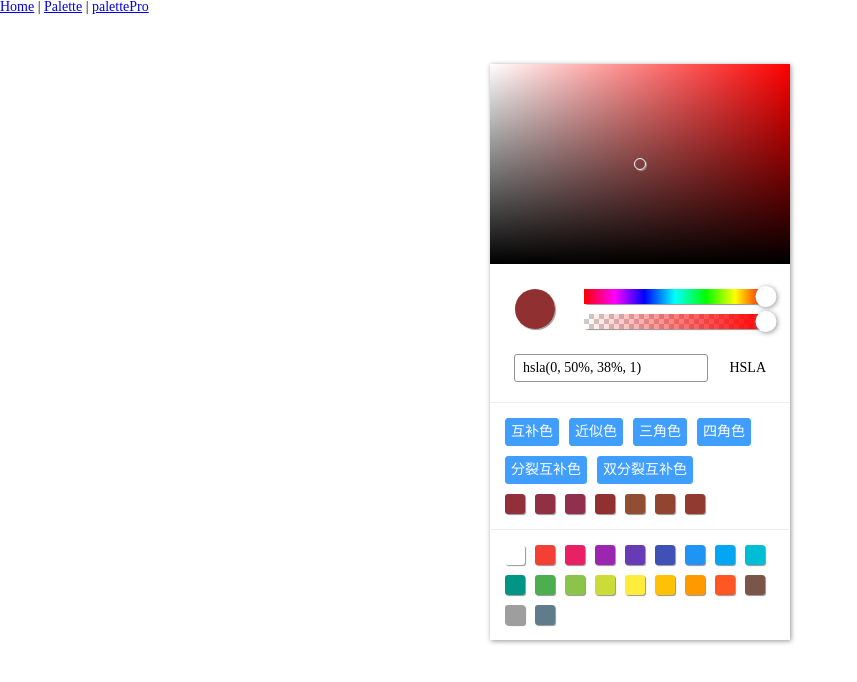
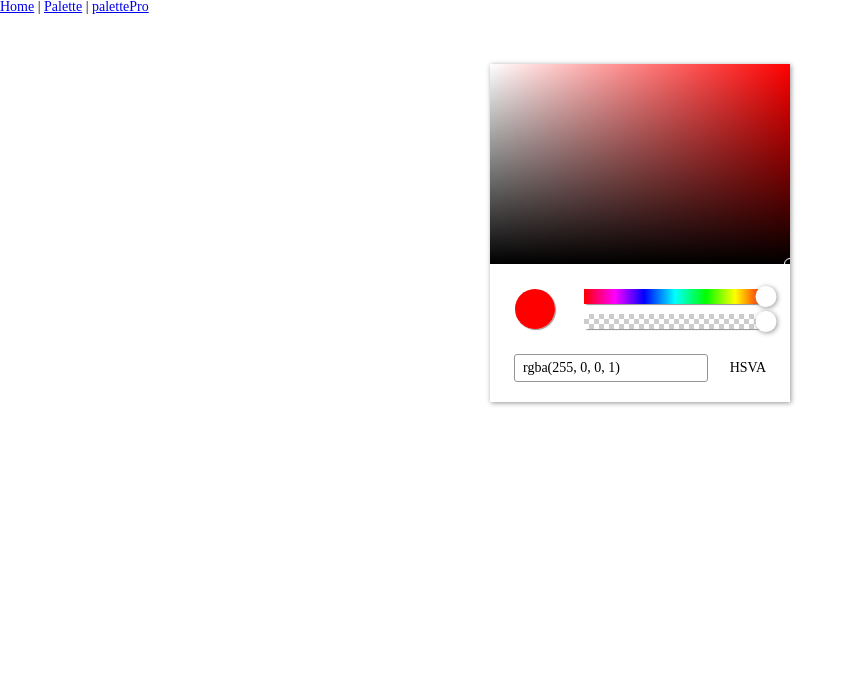
Before and after one commit to jsjzh/vue-tiny-code, a Vue app: page /palettePro in a window 1280 px wide. Shown: the top 682 px of the page, without its empty margins (0-857 px from the left). Built offline with nearby package versions, Linux system fonts and the light colour scheme.

Commit message:
提交一下 回家继续刚

```diff
--- a/src/components/palettePro/color.js
+++ b/src/components/palettePro/color.js
@@ -1,18 +1,75 @@
+ function isOnePointZero(n) {
+   return typeof n === 'string' && n.indexOf('.') !== -1 && parseFloat(n) === 1;
+ };
+
+ function isPercentage(n) {
+   return typeof n === 'string' && n.indexOf('%') !== -1;
+ };
+
+ const bound01 = function (value, max) {
+   if (isOnePointZero(value)) value = '100%';
+
+   const processPercent = isPercentage(value);
+   value = Math.min(max, Math.max(0, parseFloat(value)));
+
+   // Automatically convert percentage into number
+   if (processPercent) {
+     value = parseInt(value * max, 10) / 100;
+   }
+
+   // Handle floating point rounding errors
+   if ((Math.abs(value - max) < 0.000001)) {
+     return 1;
+   }
+
+   // Convert into [0, 1] range if it isn't already
+   return (value % max) / parseFloat(max);
+ };
+
+ function hsv2rgb(h, s, v) {
+   debugger
+   h = bound01(h, 360) * 6;
+   s = bound01(s, 100);
+   v = bound01(v, 100);
+
+   const i = Math.floor(h);
+   const f = h - i;
+   const p = v * (1 - s);
+   const q = v * (1 - f * s);
+   const t = v * (1 - (1 - f) * s);
+   const mod = i % 6;
+   const r = [v, q, p, p, t, v][mod];
+   const g = [t, v, v, q, p, p][mod];
+   const b = [p, p, t, v, v, q][mod];
+
+   return {
+     r: Math.round(r * 255),
+     g: Math.round(g * 255),
+     b: Math.round(b * 255)
+   };
+ };
+
+
+
+
+
+ // 内部使用颜色之前 默认需要转换成 HSVA 模式
  export default class Color {
    constructor(options) {
 
      this.count = options.precision || 12 * 5;
      this.pure = options.pure || "";
      this.value = options.value || "";
-    this.format = options.format || "hsla";
+     this.format = options.format || "hsva";
 
      this.recomColors = ["hsla(4, 90%, 100%, 1)", "hsla(4, 90%, 58%, 1)", "hsla(340, 82%, 52%, 1)", "hsla(291, 64%, 42%, 1)", "hsla(262, 52%, 47%, 1)", "hsla(231, 48%, 48%, 1)", "hsla(207, 90%, 54%, 1)", "hsla(199, 98%, 48%, 1)", "hsla(187, 100%, 42%, 1)", "hsla(174, 100%, 29%, 1)", "hsla(122, 39%, 49%, 1)", "hsla(88, 50%, 53%, 1)", "hsla(66, 70%, 54%, 1)", "hsla(54, 100%, 62%, 1)", "hsla(45, 100%, 51%, 1)", "hsla(36, 100%, 50%, 1)", "hsla(14, 100%, 57%, 1)", "hsla(16, 25%, 38%, 1)", "hsla(0, 0%, 62%, 1)", "hsla(200, 18%, 46%, 1)"];
 
      this._hue = 0;
      this._saturation = 100;
-    this._lightness = 50;
+     this._value = 100;
      this._trans = 1;
-    this._value = "";
+
+     this.$value = "";
 
      this._chunkAngle = 360 / this.count;
 
@@ -28,11 +85,10 @@ export default class Color {
      return this[prop];
    }
 
-  rate2hsla(sat, light, hue, trans) {
-    this._hue = Math.round(Math.abs(hue / 100 * 360 - 360));
+   rate2hsva(sat, value, hue, trans) {
+     this._hue = Math.round(360 - (hue / 100 * 360));
      this._saturation = Math.round(sat);
-    // this._lightness = Math.round((1 - sat / 200) * (100 - light));
-    this._lightness = Math.round((50 - light / 2) * (1 + (100 - sat) / 100));
+     this._value = Math.round(value);
      this._trans = Math.floor(trans / 100 * 100) / 100;
      this._handleChange();
    }
@@ -90,17 +146,19 @@ export default class Color {
    }
 
    _handleChange() {
-    this._value = `hsla(${this._hue}, ${this._saturation}%, ${this._lightness}%, ${this._trans})`;
-    this.pure = `hsla(${this._hue}, 100%, 50%, 1)`;
-    switch (this.format) {
-      case "hsla":
-        this.value = this._value
-        break;
+     const { r, g, b } = hsv2rgb(this._hue, this._saturation, this._value)
+     this.$value = `rgba(${r}, ${g}, ${b}, ${this._trans})`;
 
-      default:
-        break;
-    }
-    console.log(this._value);
+     this.pure = `hsva(${this._hue}, 100%, 100%, 1)`;
+     // switch (this.format) {
+     //   case "hsla":
+     //     this.value = this._value
+     //     break;
+
+     //   default:
+     //     break;
+     // }
+     console.log(this.$value);
    }
 
  }
--- a/src/components/palettePro/palettePro.vue
+++ b/src/components/palettePro/palettePro.vue
@@ -5,7 +5,7 @@
       <div class="bgd current-bgd" :style="{'backgroundColor': pureColor}"></div>
       <div class="bgd white-bgd"></div>
       <div class="bgd black-bgd"></div>
-      <div ref="dot" class="color-dot" :style="{'left': `${satLeft}%`, 'top': `${lightTop}%`}"></div>
+      <div ref="dot" class="color-dot" :style="{'left': `${satLeft}%`, 'top': `${valueTop}%`}"></div>
     </div>
 
     <div class="controller-stage">
@@ -26,23 +26,22 @@
       </div>
       <div class="current-color-text-stage">
         <input id="current-color-text" type="text" class="current-color-input" v-model="_currentColor">
-        <label for="current-color-text" class="current-color-label">HSLA</label>
+        <label for="current-color-text" class="current-color-label">HSVA</label>
       </div>
     </div>
 
-    <div class="show-stage">
+    <!-- <div class="show-stage">
       <div class="show-toggle-stage flex-start-stage">
         <button class="show-toggle-btn" @click="(blendent = item.value, update())" v-for="item in blendents" :key="item.label">{{item.label}}</button>
       </div>
       <div class="show-color-stage flex-start-stage">
         <div class="show-color-item" title="点击复制" @click="handleCopyColor(color)" v-for="(color, index) in showColors" :key="index" :style="{'backgroundColor': color}"></div>
       </div>
+    </div> -->
 
-    </div>
-
-    <div class="recom-stage flex-start-stage">
+    <!-- <div class="recom-stage flex-start-stage">
       <div class="recom-color-item" @click="handleSetColor(color)" v-for="(color, index) in recomColors" :key="index" :style="{'backgroundColor': color}"></div>
-    </div>
+    </div> -->
 
   </div>
 </template>
@@ -62,8 +61,8 @@ export default {
     });
     return {
       color,
-      satLeft: 50,
-      lightTop: 50,
+      satLeft: 100,
+      valueTop: 100,
       hueLeft: 100,
       transLeft: 100,
       pureColor: undefined,
@@ -87,32 +86,32 @@ export default {
     }
   },
   methods: {
-    handleSetColor(color) {
-      let arr = color
-        .split(/hsla\(|\s|\,|\)|\%/gi)
-        .reduce((sum, item) => (item ? [...sum, +item] : sum), []);
+    // handleSetColor(color) {
+    //   let arr = color
+    //     .split(/hsla\(|\s|\,|\)|\%/gi)
+    //     .reduce((sum, item) => (item ? [...sum, +item] : sum), []);
 
-      this.hueLeft = (1 - arr[0] / 360) * 100;
-      this.satLeft = arr[1];
-      // this.lightTop = 100 - arr[2] / (1 - arr[1] / 200);
-      this.lightTop = (50 - arr[2] / (1 + (100 - arr[1]) / 100)) * 2;
-      this.transLeft = arr[3] * 100;
-      this.update();
-    },
+    //   this.hueLeft = (1 - arr[0] / 360) * 100;
+    //   this.satLeft = arr[1];
+    //   // this.lightTop = 100 - arr[2] / (1 - arr[1] / 200);
+    //   this.lightTop = (50 - arr[2] / (1 + (100 - arr[1]) / 100)) * 2;
+    //   this.transLeft = arr[3] * 100;
+    //   this.update();
+    // },
 
     handleCopyColor(color) {
       paste(color);
     },
 
     update() {
-      this.color.rate2hsla(
+      this.color.rate2hsva(
         this.satLeft,
-        this.lightTop,
+        this.valueTop,
         this.hueLeft,
         this.transLeft
       );
-      this.showColors = this.color.blendent(this.blendent || "similar");
-      this.currentColor = this.color.get("value");
+      // this.showColors = this.color.blendent(this.blendent || "similar");
+      this.currentColor = this.color.get("$value");
       this.pureColor = this.color.get("pure");
     },
 
@@ -134,7 +133,7 @@ export default {
           ? (this.transLeft = _left / width * 100)
           : _className.indexOf("color") !== -1
             ? ((this.satLeft = _left / width * 100),
-              (this.lightTop = _top / height * 100))
+              (this.valueTop = _top / height * 100))
             : "";
 
       this.update();
```
Lines whose indentation alone changed are shown as unchanged.
